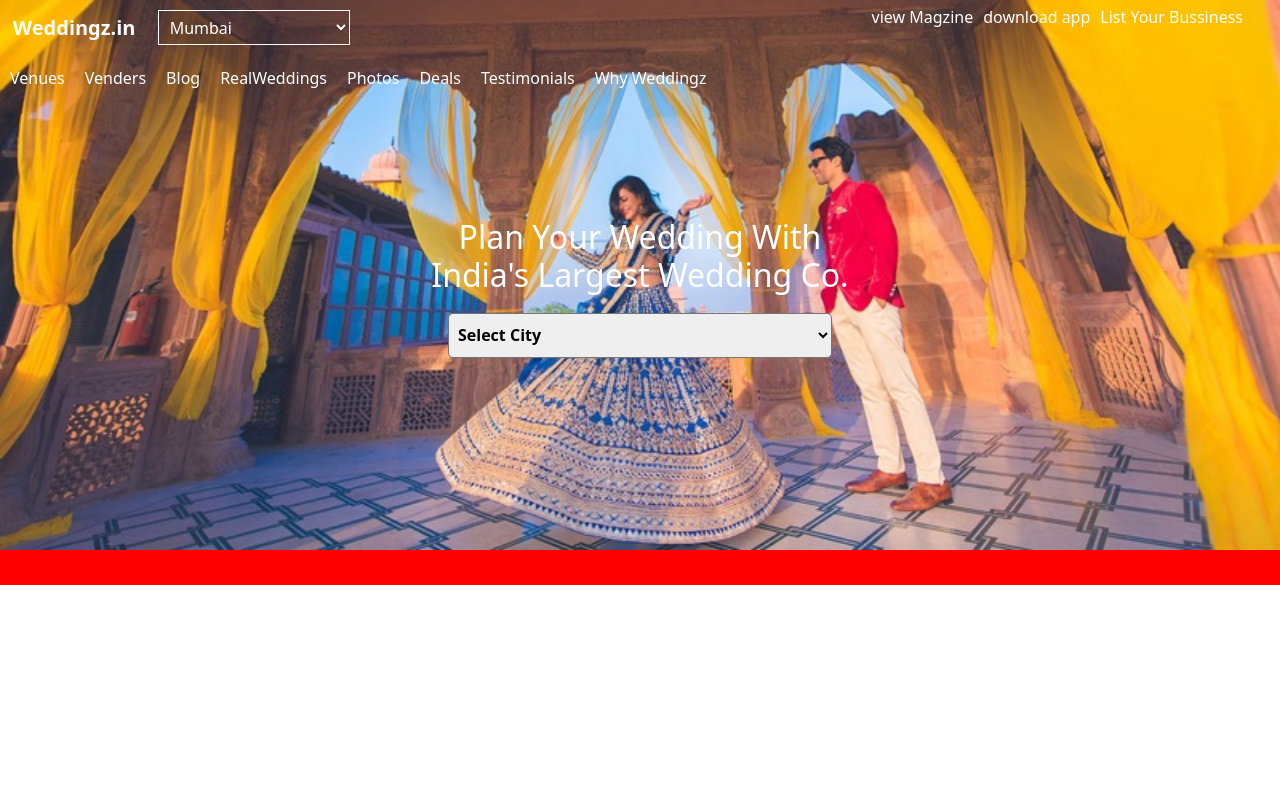
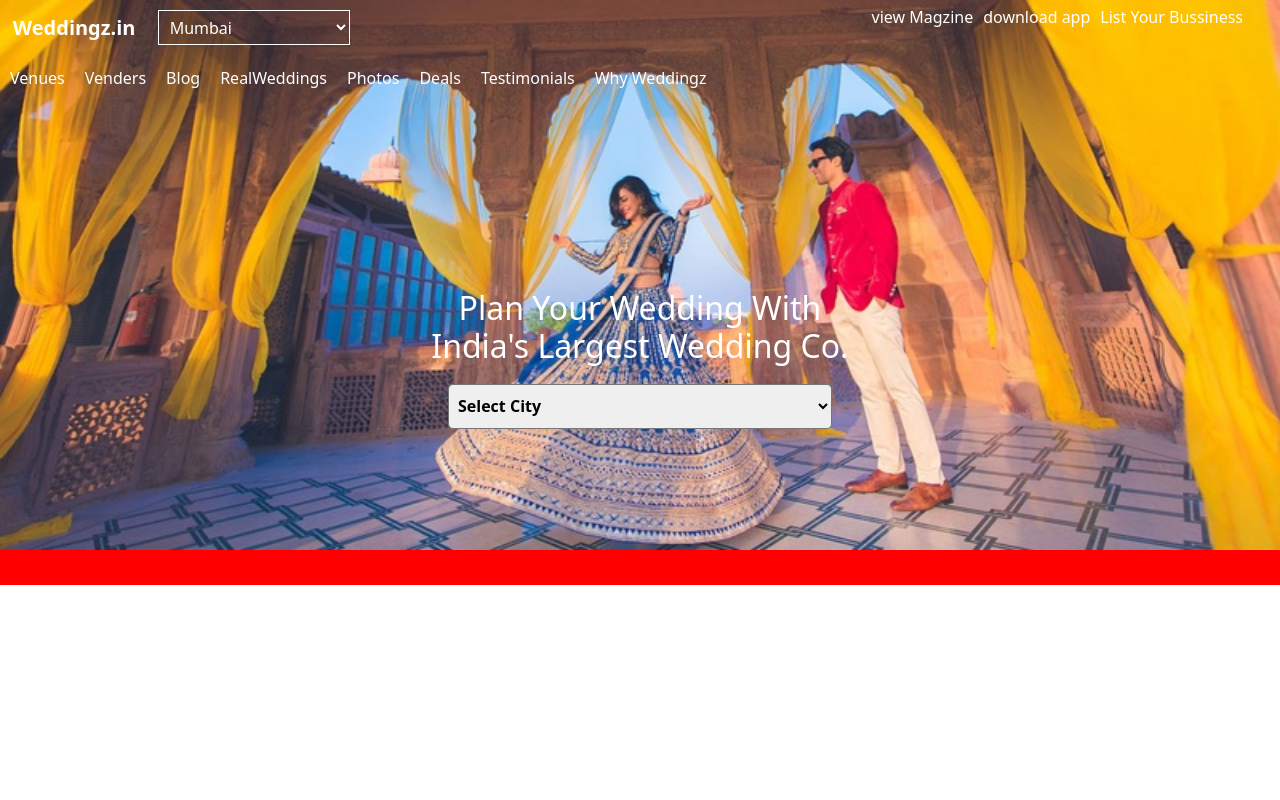
Before and after one commit to lovepreet-k828/responsiveUI, a React (Create React App) app: page / in a window 1280 px wide. Shown: the top 800 px of the page. Built offline with nearby package versions, Linux system fonts and the light colour scheme.

Commit message:
minor changes in main image

```diff
--- a/src/components/header/header.css
+++ b/src/components/header/header.css
@@ -8,6 +8,7 @@
     .hide {
       width:30%;
     }
+    .mainNav{height:550px;}
   }
 
   @media only screen and (min-width: 700px) {
@@ -21,6 +22,7 @@
     .earlyhide {
       display: none;
     }
+    .mainNav{height:250px;}
   }
 
   .mainNav{
--- a/src/components/header/header.js
+++ b/src/components/header/header.js
@@ -33,7 +33,7 @@ function Head({ options, setSideBar, sideBar }) {
   return (
     <>
       <div>
-        <div className='mainNav' style={{ minHeight: "550px", minWidth:"100%",color:"white" }}>
+        <div className='mainNav' style={{ minWidth:"100%",color:"white" }}>
           <div style={{ display: "flex", justifyContent: "space-between", flexWrap:"wrap" }}>
             <div style={{ display: "flex", justifyContent:"left", width: "50%" }}>
               <Sidebtn setSideBar={setSideBar} sideBar={sideBar} />
```
